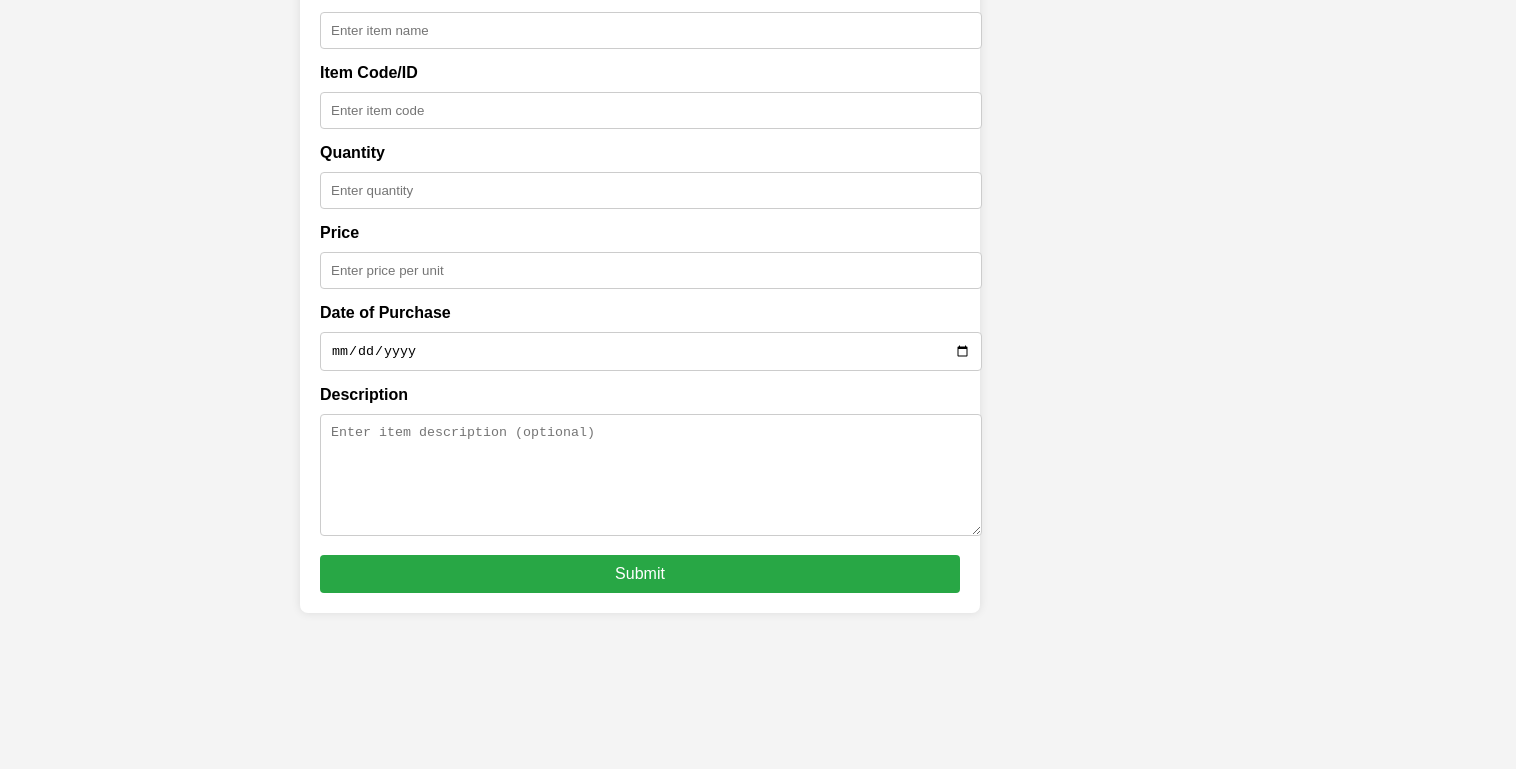
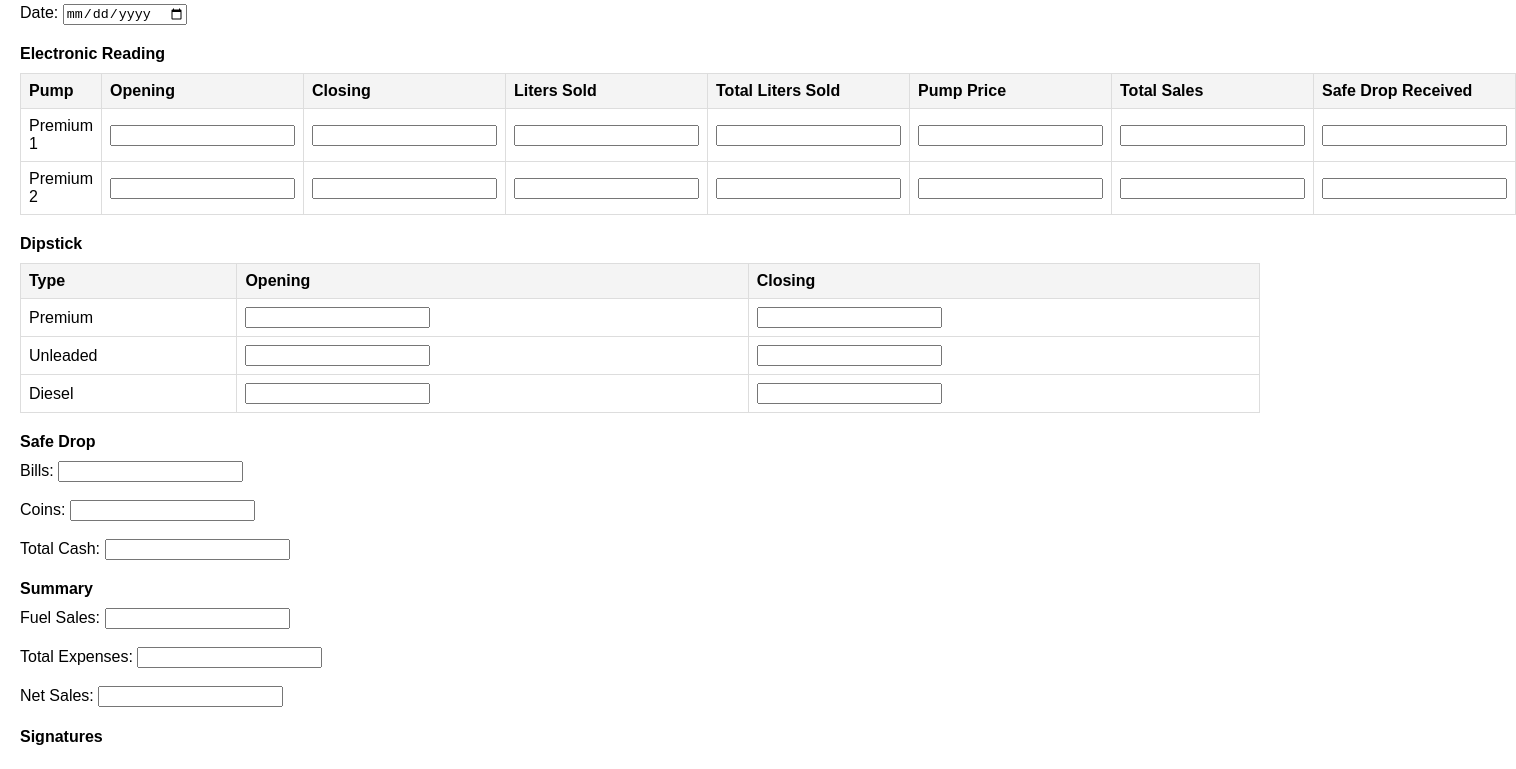
Before and after one commit to KriXxMiranda/sample-form, a plain HTML site: page index.html in a window 1280 px wide. Shown: the part 154-923 px from the top of the page, 1516 px wide, since content can reach past the window. Before the commit the page ends 817 px from the top, so only its background shows below. Drawn offline with Linux system fonts and the light colour scheme.

Commit message:
Update index.html

```diff
--- a/index.html
+++ b/index.html
@@ -3,108 +3,159 @@
 <head>
   <meta charset="UTF-8">
   <meta name="viewport" content="width=device-width, initial-scale=1.0">
-  <title>Inventory Form</title>
+  <title>Gas Station Report</title>
   <style>
     body {
       font-family: Arial, sans-serif;
+      margin: 20px;
+    }
+    table {
+      width: 100%;
+      border-collapse: collapse;
+      margin-bottom: 20px;
+    }
+    th, td {
+      border: 1px solid #ddd;
+      padding: 8px;
+      text-align: left;
+    }
+    th {
       background-color: #f4f4f4;
-      margin: 0;
-      padding: 0;
     }
-
-    .container {
-      width: 50%;
-      margin: 50px auto;
-      background-color: #fff;
-      padding: 20px;
-      border-radius: 8px;
-      box-shadow: 0 0 10px rgba(0, 0, 0, 0.1);
+    .section-title {
+      font-weight: bold;
+      margin: 20px 0 10px;
     }
-
-    h2 {
-      text-align: center;
+    .form-footer {
+      margin-top: 20px;
     }
-
-    .form-group {
-      margin-bottom: 15px;
-    }
-
-    label {
-      display: block;
-      margin-bottom: 5px;
-      font-weight: bold;
-    }
-
-    input[type="text"],
-    input[type="number"],
-    input[type="date"],
-    textarea {
-      width: 100%;
-      padding: 10px;
-      margin-top: 5px;
-      border: 1px solid #ccc;
-      border-radius: 4px;
-    }
-
-    textarea {
-      height: 100px;
-    }
-
-    button {
-      display: block;
-      width: 100%;
-      padding: 10px;
-      background-color: #28a745;
-      color: white;
-      border: none;
-      border-radius: 4px;
-      font-size: 16px;
-      cursor: pointer;
-    }
-
-    button:hover {
-      background-color: #218838;
+    .form-footer input {
+      margin-top: 10px;
     }
   </style>
 </head>
 <body>
+  <h1>Red Star Gas Station Report</h1>
 
-  <div class="container">
-    <h2>Inventory Form</h2>
-    <form action="#" method="POST">
-      <div class="form-group">
-        <label for="itemName">Item Name</label>
-        <input type="text" id="itemName" name="itemName" placeholder="Enter item name" required>
-      </div>
+  <form id="gasStationForm">
+    <!-- Header -->
+    <div>
+      <label for="cashierName">Cashier/Crew Name:</label>
+      <input type="text" id="cashierName" name="cashierName" required>
+      <br><br>
+      <label for="shiftTime">Shift (Time):</label>
+      <input type="text" id="shiftTime" name="shiftTime" required>
+      <br><br>
+      <label for="reportDate">Date:</label>
+      <input type="date" id="reportDate" name="reportDate" required>
+    </div>
 
-      <div class="form-group">
-        <label for="itemCode">Item Code/ID</label>
-        <input type="text" id="itemCode" name="itemCode" placeholder="Enter item code" required>
-      </div>
+    <!-- Pump Data -->
+    <div class="section-title">Electronic Reading</div>
+    <table>
+      <thead>
+        <tr>
+          <th>Pump</th>
+          <th>Opening</th>
+          <th>Closing</th>
+          <th>Liters Sold</th>
+          <th>Total Liters Sold</th>
+          <th>Pump Price</th>
+          <th>Total Sales</th>
+          <th>Safe Drop Received</th>
+        </tr>
+      </thead>
+      <tbody>
+        <tr>
+          <td>Premium 1</td>
+          <td><input type="number" name="premium1Opening"></td>
+          <td><input type="number" name="premium1Closing"></td>
+          <td><input type="number" name="premium1Liters"></td>
+          <td><input type="number" name="premium1TotalLiters"></td>
+          <td><input type="number" name="premium1Price"></td>
+          <td><input type="number" name="premium1Sales"></td>
+          <td><input type="number" name="premium1SafeDrop"></td>
+        </tr>
+        <tr>
+          <td>Premium 2</td>
+          <td><input type="number" name="premium2Opening"></td>
+          <td><input type="number" name="premium2Closing"></td>
+          <td><input type="number" name="premium2Liters"></td>
+          <td><input type="number" name="premium2TotalLiters"></td>
+          <td><input type="number" name="premium2Price"></td>
+          <td><input type="number" name="premium2Sales"></td>
+          <td><input type="number" name="premium2SafeDrop"></td>
+        </tr>
+        <!-- Add similar rows for Unleaded 1, Unleaded 2, Diesel 1, Diesel 2 -->
+      </tbody>
+    </table>
 
-      <div class="form-group">
-        <label for="quantity">Quantity</label>
-        <input type="number" id="quantity" name="quantity" placeholder="Enter quantity" required>
-      </div>
+    <!-- Dipstick Data -->
+    <div class="section-title">Dipstick</div>
+    <table>
+      <thead>
+        <tr>
+          <th>Type</th>
+          <th>Opening</th>
+          <th>Closing</th>
+        </tr>
+      </thead>
+      <tbody>
+        <tr>
+          <td>Premium</td>
+          <td><input type="number" name="premiumOpening"></td>
+          <td><input type="number" name="premiumClosing"></td>
+        </tr>
+        <tr>
+          <td>Unleaded</td>
+          <td><input type="number" name="unleadedOpening"></td>
+          <td><input type="number" name="unleadedClosing"></td>
+        </tr>
+        <tr>
+          <td>Diesel</td>
+          <td><input type="number" name="dieselOpening"></td>
+          <td><input type="number" name="dieselClosing"></td>
+        </tr>
+      </tbody>
+    </table>
 
-      <div class="form-group">
-        <label for="price">Price</label>
-        <input type="number" id="price" name="price" placeholder="Enter price per unit" required>
-      </div>
+    <!-- Safe Drop -->
+    <div class="section-title">Safe Drop</div>
+    <div>
+      <label for="safeDropBills">Bills:</label>
+      <input type="number" id="safeDropBills" name="safeDropBills">
+      <br><br>
+      <label for="safeDropCoins">Coins:</label>
+      <input type="number" id="safeDropCoins" name="safeDropCoins">
+      <br><br>
+      <label for="totalCash">Total Cash:</label>
+      <input type="number" id="totalCash" name="totalCash">
+    </div>
 
-      <div class="form-group">
-        <label for="purchaseDate">Date of Purchase</label>
-        <input type="date" id="purchaseDate" name="purchaseDate" required>
-      </div>
+    <!-- Summary -->
+    <div class="section-title">Summary</div>
+    <div>
+      <label for="fuelSales">Fuel Sales:</label>
+      <input type="number" id="fuelSales" name="fuelSales">
+      <br><br>
+      <label for="totalExpenses">Total Expenses:</label>
+      <input type="number" id="totalExpenses" name="totalExpenses">
+      <br><br>
+      <label for="netSales">Net Sales:</label>
+      <input type="number" id="netSales" name="netSales">
+    </div>
 
-      <div class="form-group">
-        <label for="description">Description</label>
-        <textarea id="description" name="description" placeholder="Enter item description (optional)"></textarea>
-      </div>
-
+    <!-- Footer -->
+    <div class="form-footer">
+      <h4>Signatures</h4>
+      <label for="cashierSignature">Cashier:</label>
+      <input type="text" id="cashierSignature" name="cashierSignature">
+      <br><br>
+      <label for="crewSignature">Crew:</label>
+      <input type="text" id="crewSignature" name="crewSignature">
+      <br><br>
       <button type="submit">Submit</button>
-    </form>
-  </div>
-
+    </div>
+  </form>
 </body>
 </html>
```
